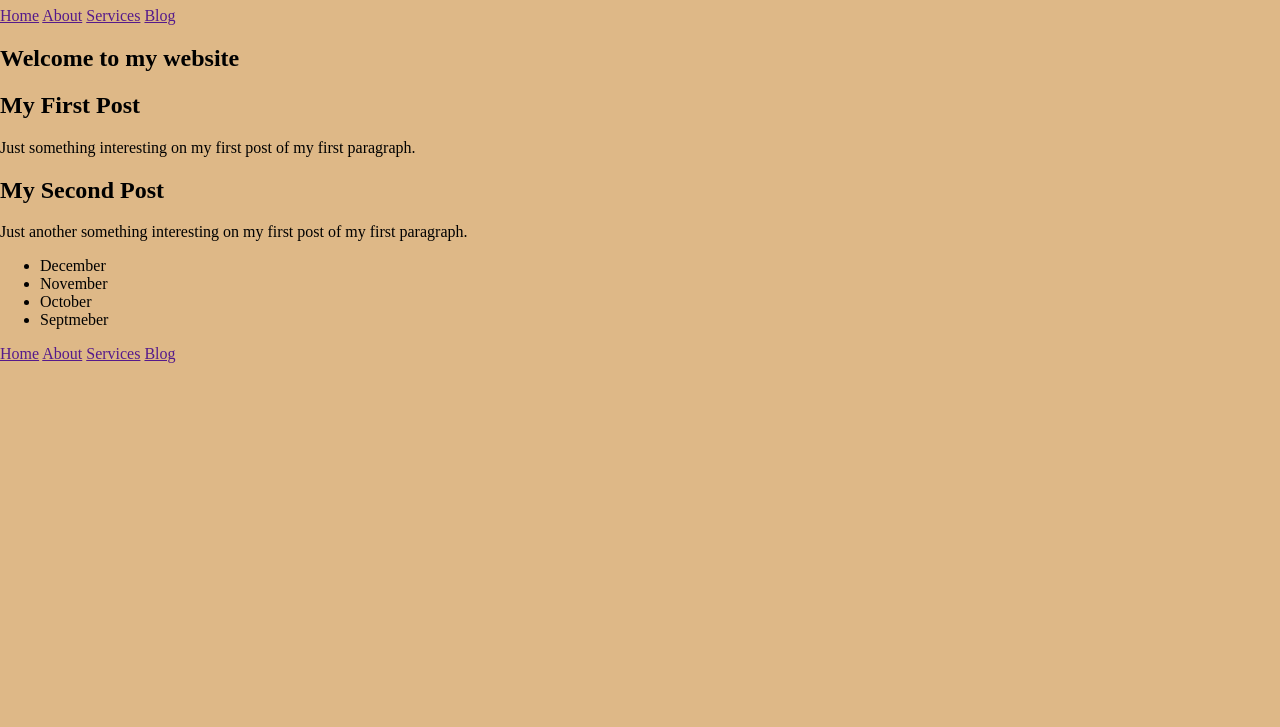
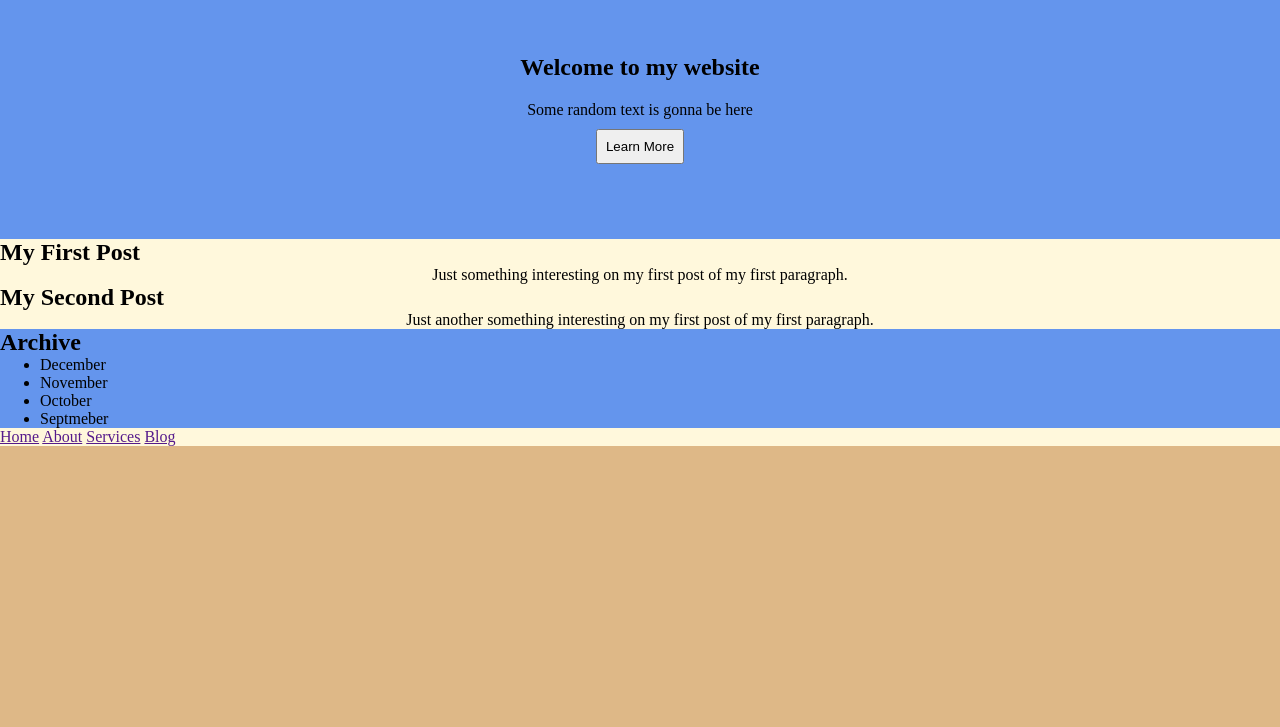
Before and after one commit to WencongHuang/CompleteGuideInHTMLCSS-JS, a plain HTML site: page BasicWebStructure/index.html in a window 1280 px wide. Shown: the part 73-800 px from the top of the page. Drawn offline with Linux system fonts and the light colour scheme.

Commit message:
Edited and add more CSS

```diff
--- a/BasicWebStructure/index.html
+++ b/BasicWebStructure/index.html
@@ -21,6 +21,8 @@
 
   <section>
     <h1>Welcome to my website</h1>
+    <p>Some random text is gonna be here</p>
+    <button>Learn More</button>
   </section>
 
   <article>
@@ -36,6 +38,7 @@
   </article>
 
   <aside>
+    <h2>Archive</h2>
     <ul>
       <li>December</li>
       <li>November</li>
--- a/BasicWebStructure/style.css
+++ b/BasicWebStructure/style.css
@@ -1,4 +1,63 @@
+body, h1, p, h2, a, ul, li {
+  margin: 0;
+}
+
 body {
   margin: 0;
   background-color: burlywood;
 }
+
+header {
+  background-color: cornflowerblue;
+  text-align: center;
+}
+
+nav {
+  /* CSS Flex Box */
+  display: flex;
+  flex-direction: inline;
+  align-items: center;
+  justify-content: center;
+  /* This 4 line of code will horinzontally and vertically center the item */
+
+  background-color: cornsilk;
+  height: 25px;
+  /* MUST set height for the CSS Flex Box */
+
+}
+
+section {
+
+  display: flex;
+  flex-direction: column;
+  align-items: center;
+  justify-content: center;
+
+  background-color: cornflowerblue;
+  height: 250px;
+}
+
+article {
+  background-color: cornsilk;
+}
+
+aside {
+  background-color: cornflowerblue;
+}
+
+footer {
+  background-color: cornsilk;
+}
+
+p {
+  text-align: center;
+}
+
+button {
+  padding: 8px;
+  margin: 10px;
+}
+
+section h1 {
+  margin-bottom: 20px;
+}
```
